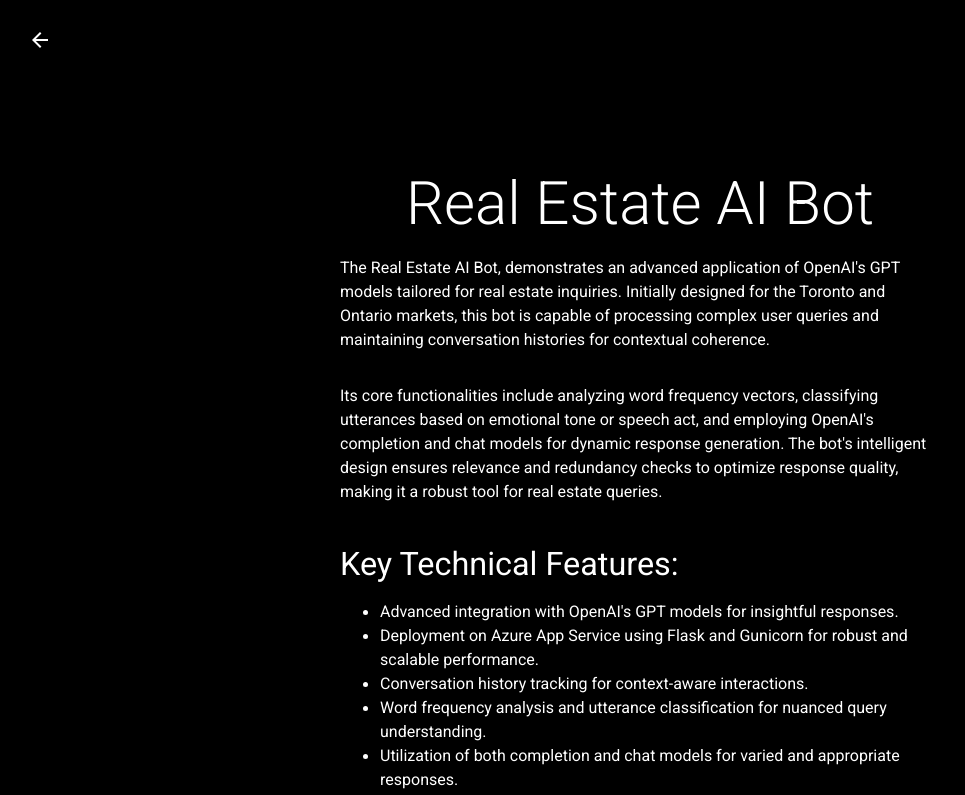
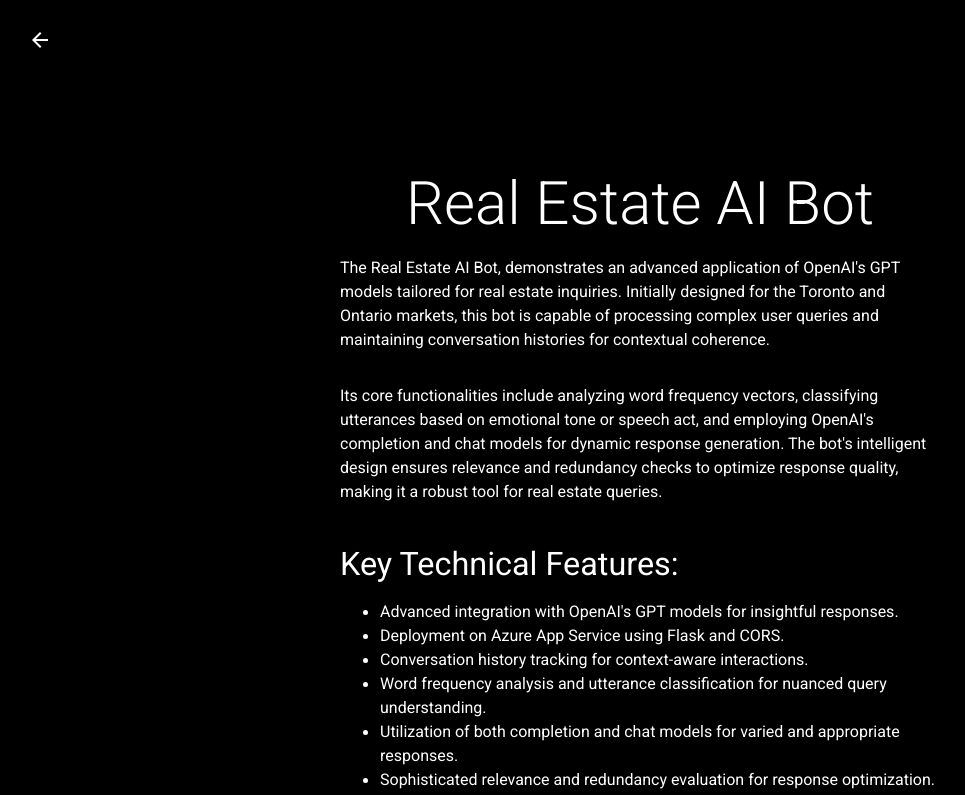
Before and after one commit to AnthonyMercadante/AnthonyMercadante.github.io, a React (Create React App) app: page /RealEstateBot in a window 1280 px wide. Shown: the top 795 px of the page, without its empty margins (0-965 px from the left). Built offline with nearby package versions, Linux system fonts and the light colour scheme.

Commit message:
Fixed being able to press return/enter to send a message.

```diff
--- a/src/components/BotInteraction/BotInteraction.tsx
+++ b/src/components/BotInteraction/BotInteraction.tsx
@@ -27,6 +27,13 @@
         messagesEndRef.current?.scrollIntoView({ behavior: 'smooth' });
     }, [messages]);
 
+    const handleKeyDown = (event: React.KeyboardEvent<HTMLDivElement>) => {
+        // Check if the key pressed is 'Enter'
+        if (event.key === 'Enter') {
+            event.preventDefault(); // Prevent the default action to avoid a new line
+            handleSendMessage(); // Call the sendMessage function
+        }
+    }
 
     const handleExampleQuestion = async (question: string) => {
         // Add the example question to the chat display as a user message
@@ -135,6 +142,7 @@
                         placeholder="Type your message here..."
                         value={input}
                         onChange={(e) => setInput(e.target.value)}
+                        onKeyDown={handleKeyDown}
                         sx={{ mr: 1, bgcolor: 'background.paper' }}
                     />
                     <Button variant="contained" endIcon={<SendIcon />} onClick={handleSendMessage}>
--- a/src/components/RealEstateBot/RealEstateBot.tsx
+++ b/src/components/RealEstateBot/RealEstateBot.tsx
@@ -73,7 +73,7 @@
                 <Typography variant="h4" sx={style.featureHeading}>Key Technical Features:</Typography>
                 <ul>
                     <li><Typography variant="body1">Advanced integration with OpenAI's GPT models for insightful responses.</Typography></li>
-                    <li><Typography variant="body1">Deployment on Azure App Service using Flask and Gunicorn for robust and scalable performance.</Typography></li>
+                    <li><Typography variant="body1">Deployment on Azure App Service using Flask and CORS.</Typography></li>
                     <li><Typography variant="body1">Conversation history tracking for context-aware interactions.</Typography></li>
                     <li><Typography variant="body1">Word frequency analysis and utterance classification for nuanced query understanding.</Typography></li>
                     <li><Typography variant="body1">Utilization of both completion and chat models for varied and appropriate responses.</Typography></li>
```
Lines whose indentation alone changed are shown as unchanged.
